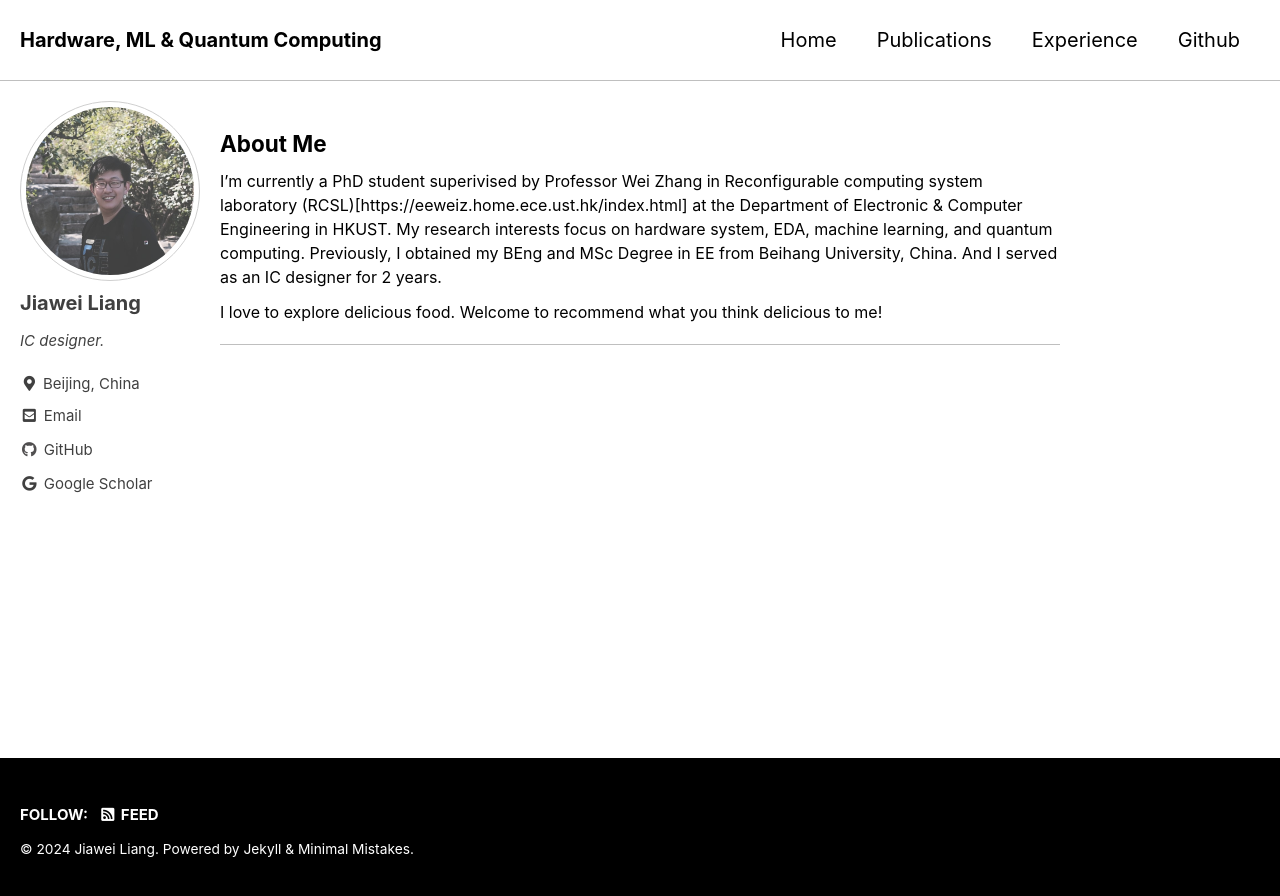
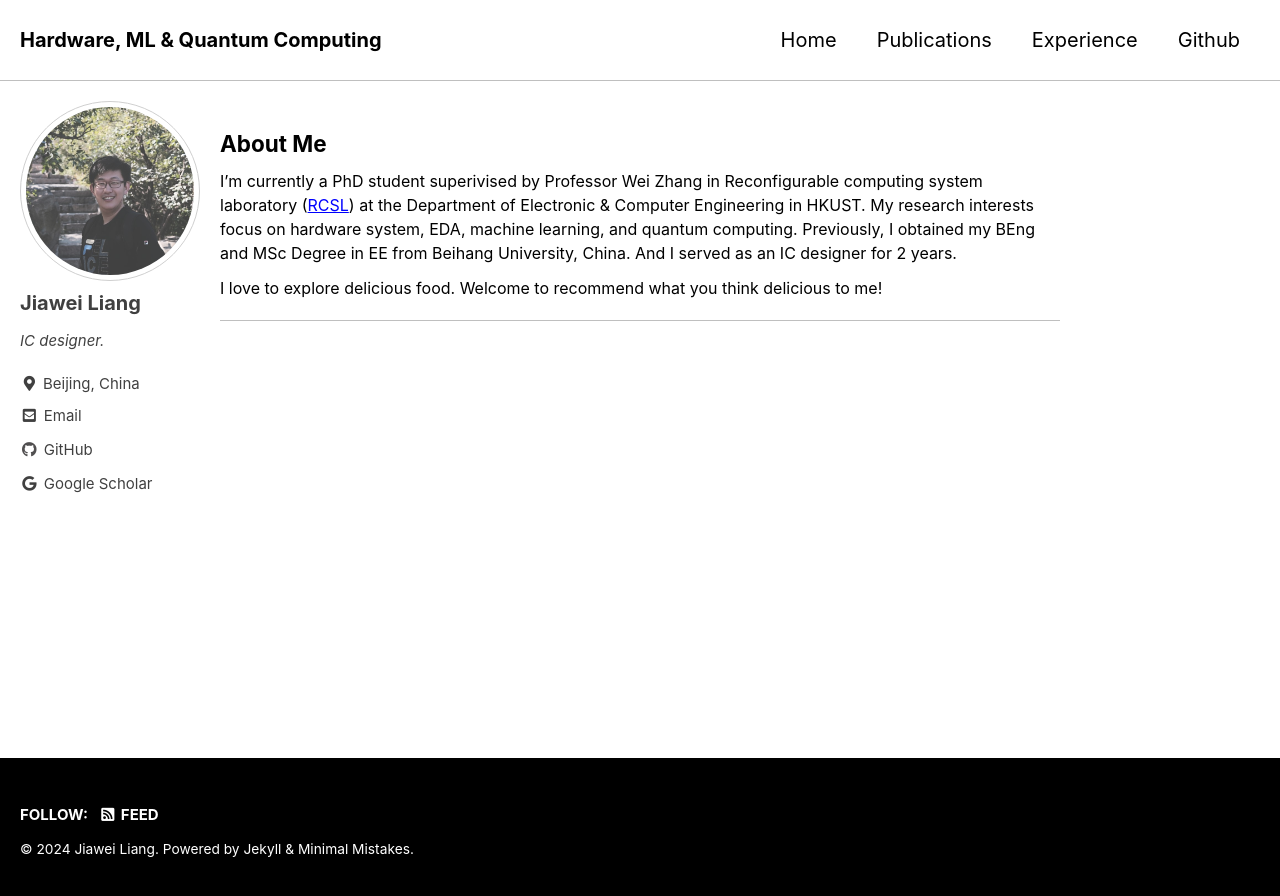
Before and after one commit to MasLiang/MasLiang.github.io, a Jekyll site: the page built from index.md, in a window 1280 px wide. Shown: the top 896 px of the page. Built offline with Jekyll 4.4.1, drawn with Linux system fonts in a browser that asks for light colours; cached includes are drawn as plain includes.

Commit message:
Update index.md
add a super link

```diff
--- a/index.md
+++ b/index.md
@@ -5,7 +5,7 @@ order: 1
 ---
 ### About Me
 
-I'm currently a PhD student superivised by Professor Wei Zhang in Reconfigurable computing system laboratory (RCSL)[https://eeweiz.home.ece.ust.hk/index.html] at the Department of Electronic & Computer Engineering in HKUST. My research interests focus on hardware system, EDA, machine learning, and quantum computing.
+I'm currently a PhD student superivised by Professor Wei Zhang in Reconfigurable computing system laboratory ([RCSL](https://eeweiz.home.ece.ust.hk/index.html)) at the Department of Electronic & Computer Engineering in HKUST. My research interests focus on hardware system, EDA, machine learning, and quantum computing.
 Previously, I obtained my BEng and MSc Degree in EE from Beihang University, China. And I served as an IC designer for 2 years.
 
 I love to explore delicious food. Welcome to recommend what you think delicious to me!
```
